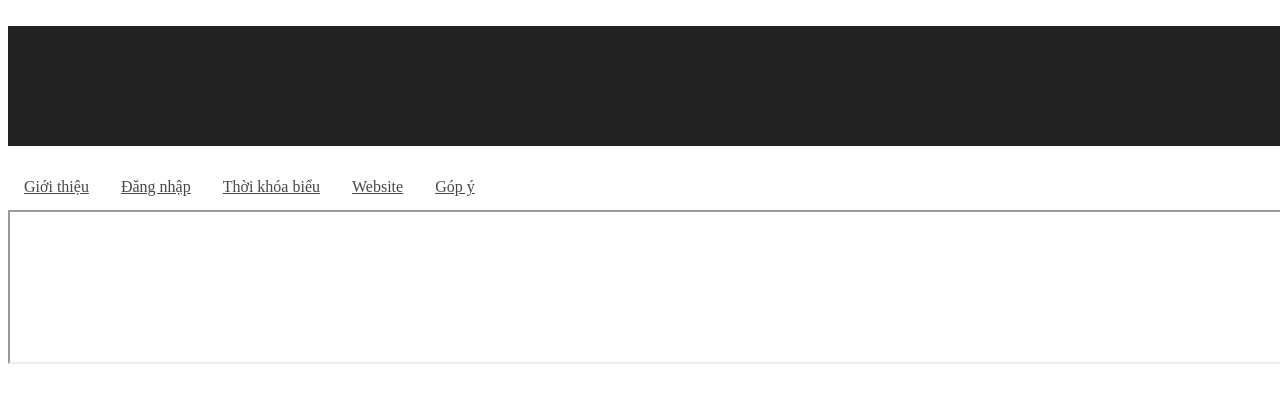
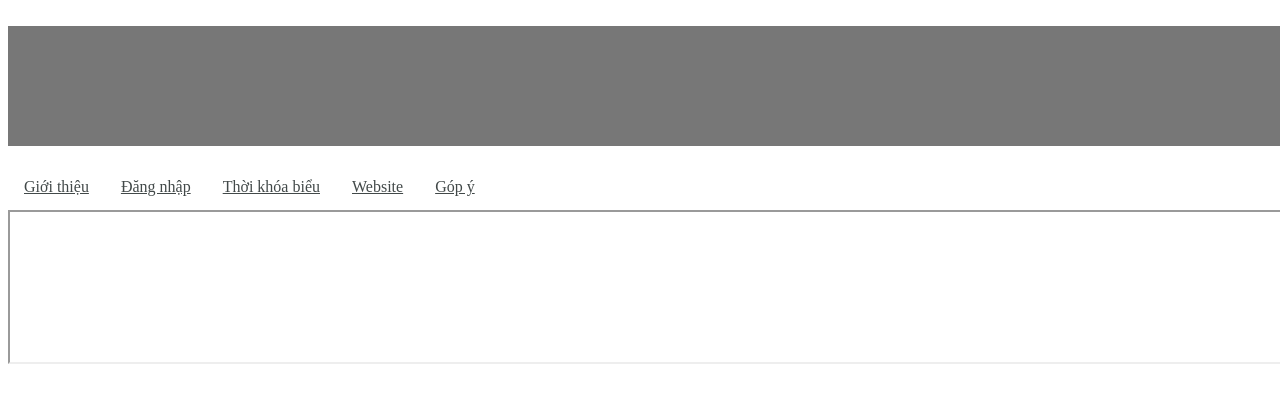
Before and after one commit to brinybee/MinhAnh12J, a plain HTML site: page index.html in a window 1280 px wide. Shown: the top 402 px of the page. Drawn offline with Linux system fonts and the light colour scheme.

Commit message:
Update style.css

```diff
--- a/style.css
+++ b/style.css
@@ -1,4 +1,4 @@
-.briny { background-color: #222222; color: #777777; text-align: center; padding: 20px;}
+.briny { background-color: #777777; color: #222222; text-align: center; padding: 20px;}
 .menu  { background-color: #222222;}
 .menu a {
   float: left;
```
